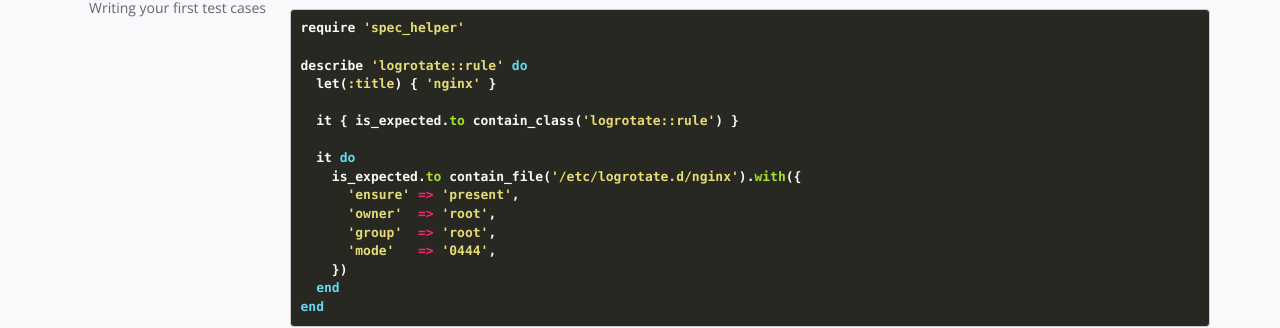
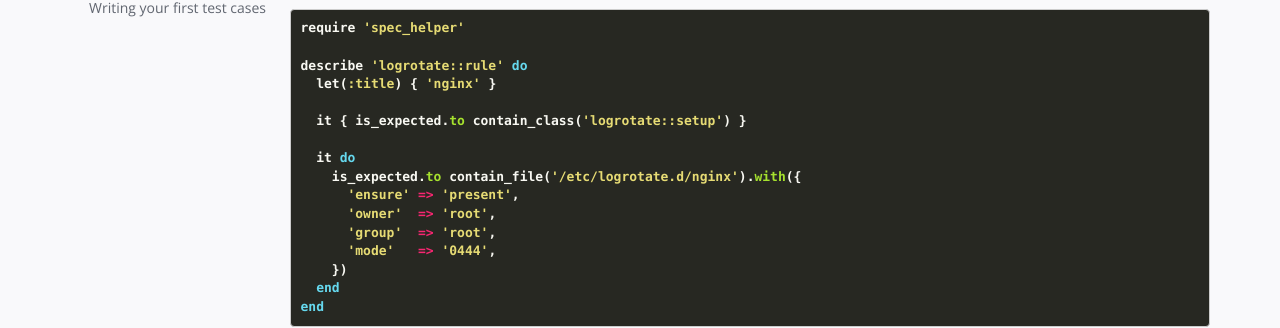
Before and after one commit to rodjek/rspec-puppet, a Jekyll site: the page built from docs/tutorial/index.md, in a window 1280 px wide and 1400 px high, scrolled down 2424 px. Shown: the part 147-475 px from the top of the window. Built offline with Jekyll 4.4.1, drawn with Linux system fonts in a browser that asks for light colours; some of the changed text lies outside the part shown.

Commit message:
Use logrotate::setup consistently in tutorial

```diff
--- a/docs/tutorial/index.md
+++ b/docs/tutorial/index.md
@@ -136,7 +136,7 @@ require 'spec_helper'
 describe 'logrotate::rule' do
   let(:title) { 'nginx' }
 
-  it { is_expected.to contain_class('logrotate::rule') }
+  it { is_expected.to contain_class('logrotate::setup') }
 
   it do
     is_expected.to contain_file('/etc/logrotate.d/nginx').with({
@@ -202,7 +202,7 @@ require 'spec_helper'
 describe 'logrotate::rule' do
   let(:title) { 'nginx' }
 
-  it { is_expected.to contain_class('logrotate::rule') }
+  it { is_expected.to contain_class('logrotate::setup') }
 
   it do
     is_expected.to contain_file('/etc/logrotate.d/nginx').with({
```
